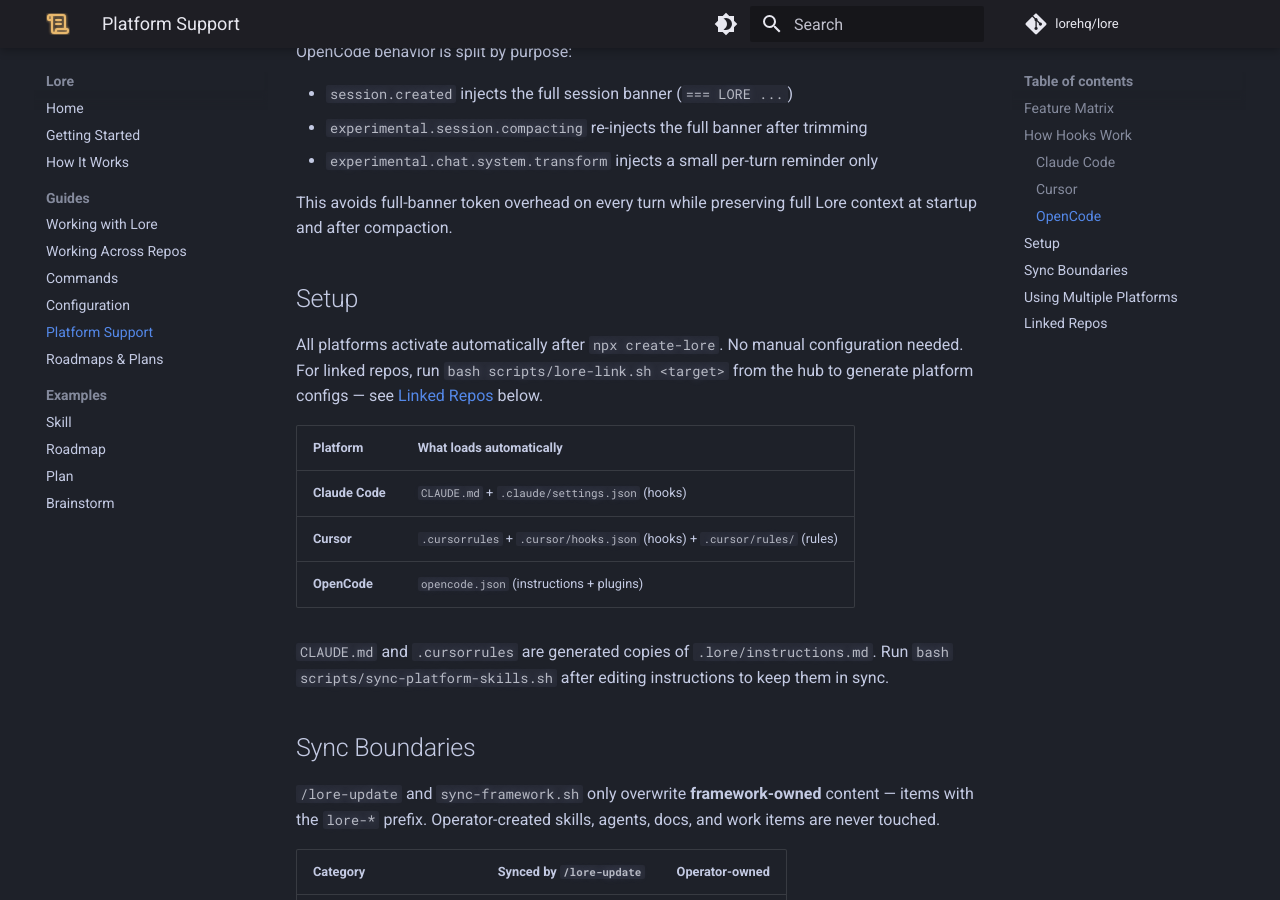
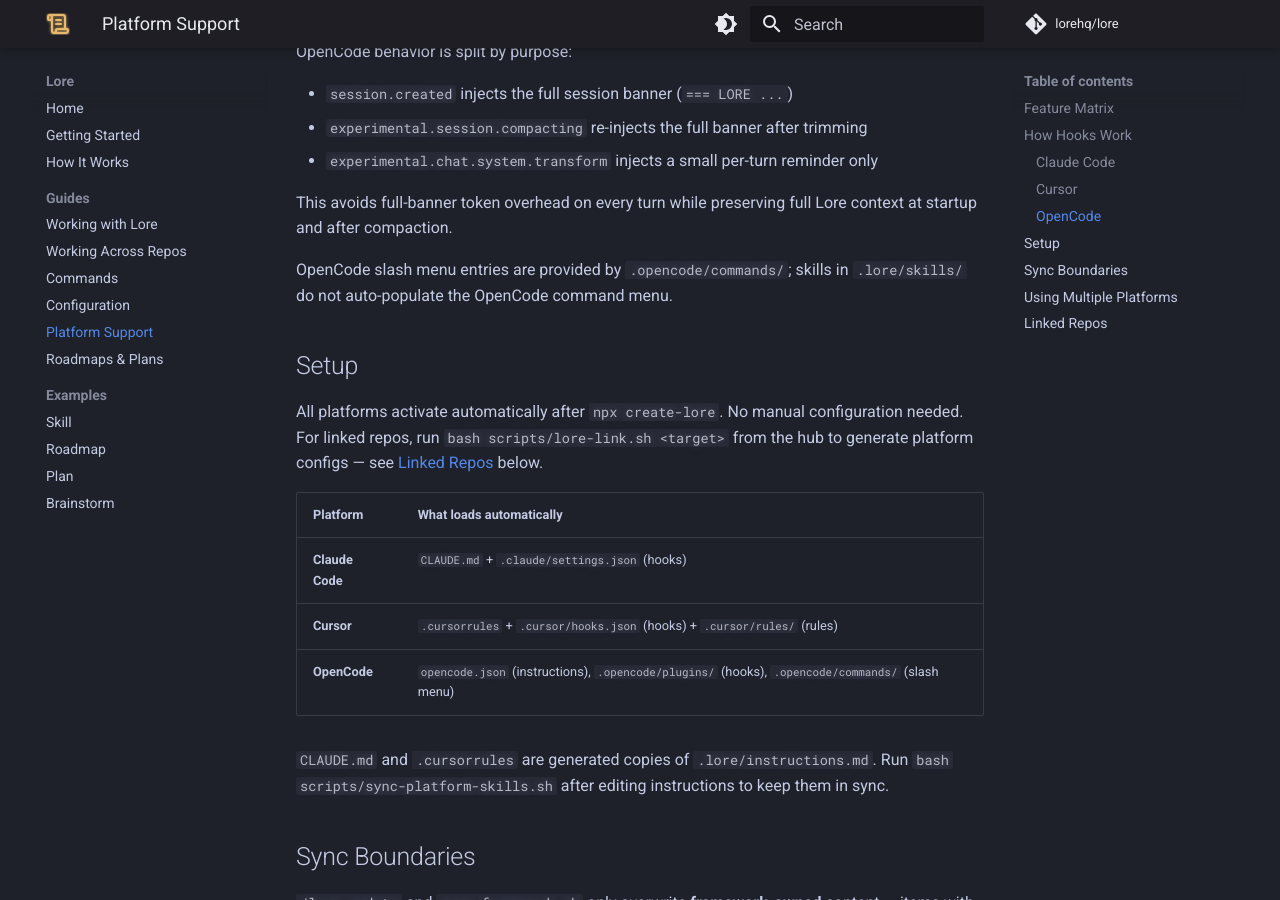
Before and after one commit to lorehq/lore-docs, an MkDocs documentation site: the page built from docs/guides/platform-support.md, in a window 1280 px wide and 900 px high, scrolled down 2722 px. Built offline with MkDocs 1.6.1 and Material for MkDocs 9.7.7, drawn with Linux system fonts in a browser that asks for light colours; comment, search, counter and statistics services are not loaded; some of the changed text lies outside the part shown.

Commit message:
Document OpenCode command source and linked command sync

```diff
--- a/docs/guides/platform-support.md
+++ b/docs/guides/platform-support.md
@@ -78,6 +78,8 @@
 
 This avoids full-banner token overhead on every turn while preserving full Lore context at startup and after compaction.
 
+OpenCode slash menu entries are provided by `.opencode/commands/`; skills in `.lore/skills/` do not auto-populate the OpenCode command menu.
+
 ## Setup
 
 All platforms activate automatically after `npx create-lore`. No manual configuration needed. For linked repos, run `bash scripts/lore-link.sh <target>` from the hub to generate platform configs — see [Linked Repos](#linked-repos) below.
@@ -86,7 +88,7 @@
 |----------|------------------------|
 | **Claude Code** | `CLAUDE.md` + `.claude/settings.json` (hooks) |
 | **Cursor** | `.cursorrules` + `.cursor/hooks.json` (hooks) + `.cursor/rules/` (rules) |
-| **OpenCode** | `opencode.json` (instructions + plugins) |
+| **OpenCode** | `opencode.json` (instructions), `.opencode/plugins/` (hooks), `.opencode/commands/` (slash menu) |
 
 `CLAUDE.md` and `.cursorrules` are generated copies of `.lore/instructions.md`. Run `bash scripts/sync-platform-skills.sh` after editing instructions to keep them in sync.
 
@@ -120,7 +122,7 @@
 |----------|----------------|
 | **Claude Code** | `.claude/settings.json` — hooks with `LORE_HUB` pointing to hub |
 | **Cursor** | `.cursor/hooks.json` + `.cursor/rules/lore.mdc` — hooks and instructions pointing to hub |
-| **OpenCode** | `.opencode/plugins/` wrappers + `opencode.json` — delegating to hub plugins |
+| **OpenCode** | `.opencode/plugins/` wrappers + `.opencode/commands/` + `opencode.json` — delegating to hub plugins and exposing slash commands |
 | **All** | `CLAUDE.md`, `.cursorrules` — instruction copies from hub |
 | **All** | `.lore` marker file recording the hub path and link timestamp |
 
```
Also changed, not shown: docs/guides/commands.md (+2 -0 lines), docs/guides/cross-repo-workflow.md (+1 -1 lines).
